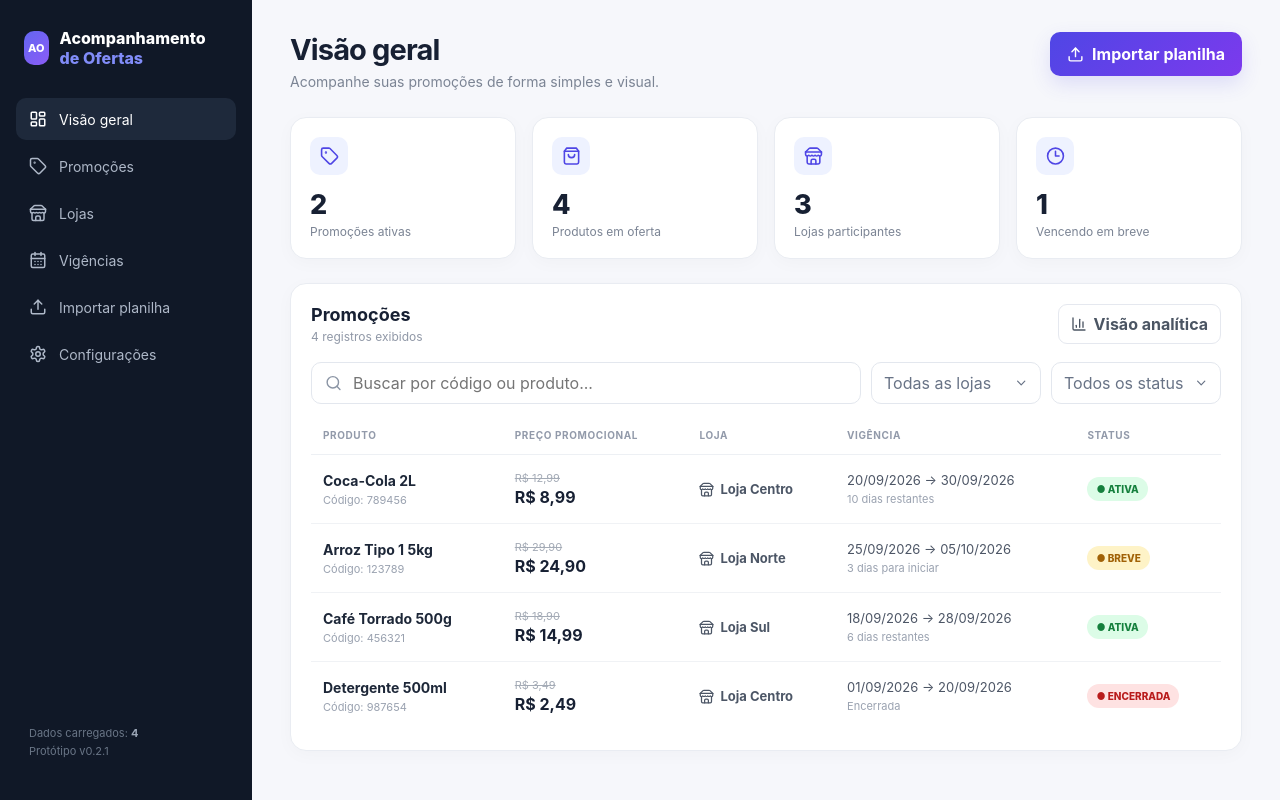
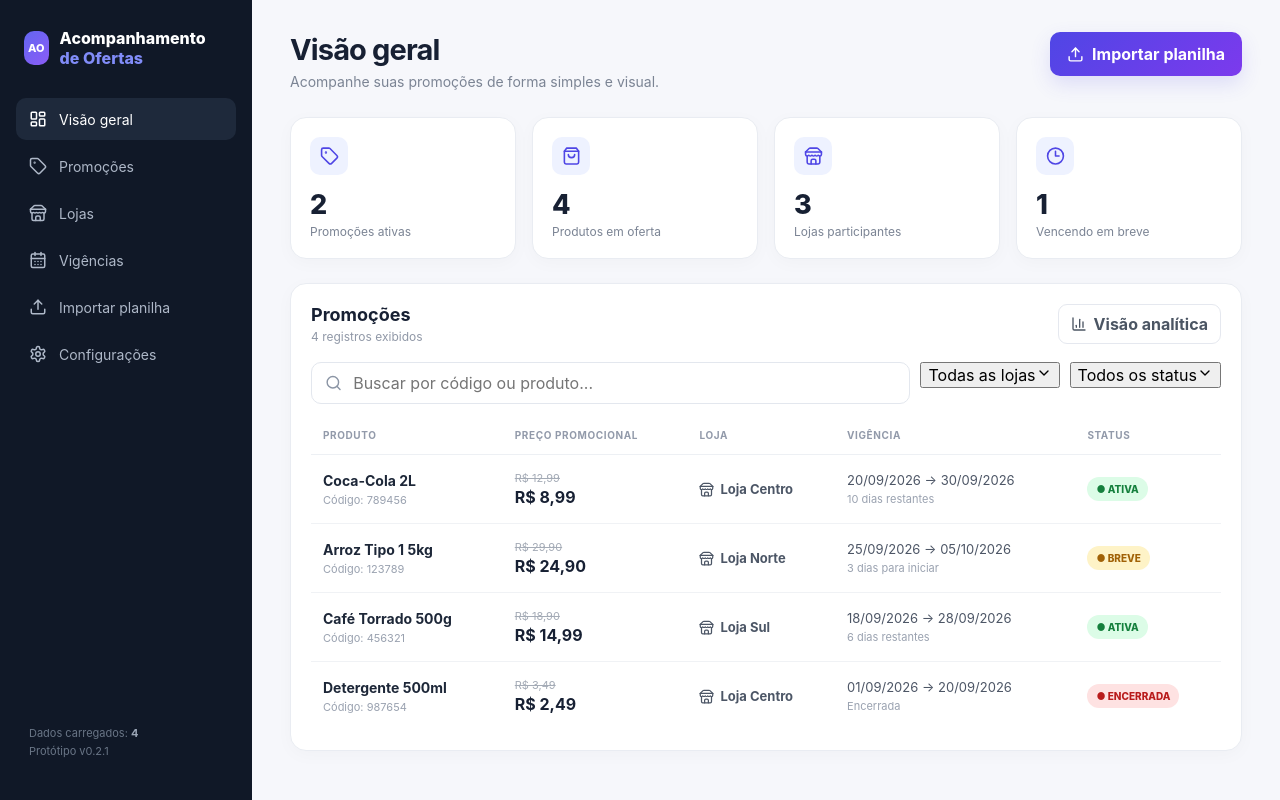
Before and after one commit to ThSaraiva979/Acompanhamento-de-Oferta-, a React (Vite) app: page / in a window 1280 px wide. Built offline with nearby package versions, Linux system fonts and the light colour scheme.

Commit message:
ui: tornar filtros de promoções genéricos e consistentes

```diff
--- a/src/App.tsx
+++ b/src/App.tsx
@@ -15,6 +15,7 @@ import {
   Tag,
   Upload,
   CheckCircle2,
+  Check,
 } from 'lucide-react'
 
 type Status = 'ATIVA' | 'BREVE' | 'ENCERRADA'
@@ -363,8 +364,22 @@ function PromotionPanel({
           <Search size={18} />
           <input value={q} onChange={(e) => setQ(e.target.value)} placeholder="Buscar por código ou produto..." />
         </div>
-        <Select value={store} setValue={setStore} options={stores} placeholder="Todas as lojas" />
-        <Select value={status} setValue={setStatus} options={['ATIVA', 'BREVE', 'ENCERRADA']} placeholder="Todos os status" />
+        <Select
+          value={store}
+          setValue={setStore}
+          options={stores.map((item) => ({ value: item, label: item }))}
+          placeholder="Todas as lojas"
+        />
+        <Select
+          value={status}
+          setValue={setStatus}
+          options={[
+            { value: 'ATIVA', label: 'Ativas' },
+            { value: 'BREVE', label: 'Em breve' },
+            { value: 'ENCERRADA', label: 'Encerradas' },
+          ]}
+          placeholder="Todos os status"
+        />
       </div>
 
       {analytics && (
@@ -573,6 +588,8 @@ function Stat({ icon, value, label }: { icon: ReactNode; value: string; label: s
   )
 }
 
+type SelectOption = { value: string; label: string }
+
 function Select({
   value,
   setValue,
@@ -581,19 +598,64 @@ function Select({
 }: {
   value: string
   setValue: (value: string) => void
-  options: string[]
+  options: SelectOption[]
   placeholder: string
 }) {
+  const [open, setOpen] = useState(false)
+  const selected = options.find((option) => option.value === value)
+
   return (
-    <label className="select">
-      <select value={value} onChange={(e) => setValue(e.target.value)}>
-        <option value="">{placeholder}</option>
-        {options.map((option) => (
-          <option key={option}>{option}</option>
-        ))}
-      </select>
-      <ChevronDown size={16} />
-    </label>
+    <div
+      className={`filter-select ${open ? 'open' : ''}`}
+      onBlur={(event) => {
+        if (!event.currentTarget.contains(event.relatedTarget as Node | null)) setOpen(false)
+      }}
+    >
+      <button
+        type="button"
+        className="filter-select-trigger"
+        aria-haspopup="listbox"
+        aria-expanded={open}
+        onClick={() => setOpen((current) => !current)}
+        onKeyDown={(event) => {
+          if (event.key === 'Escape') setOpen(false)
+        }}
+      >
+        <span>{selected?.label ?? placeholder}</span>
+        <ChevronDown size={16} />
+      </button>
+
+      {open && (
+        <div className="filter-select-menu" role="listbox" aria-label={placeholder}>
+          <button
+            type="button"
+            className={!value ? 'filter-select-option selected' : 'filter-select-option'}
+            onClick={() => {
+              setValue('')
+              setOpen(false)
+            }}
+          >
+            <span>{placeholder}</span>
+            {!value && <Check size={15} />}
+          </button>
+
+          {options.map((option) => (
+            <button
+              type="button"
+              key={option.value}
+              className={value === option.value ? 'filter-select-option selected' : 'filter-select-option'}
+              onClick={() => {
+                setValue(option.value)
+                setOpen(false)
+              }}
+            >
+              <span>{option.label}</span>
+              {value === option.value && <Check size={15} />}
+            </button>
+          ))}
+        </div>
+      )}
+    </div>
   )
 }
 
```
